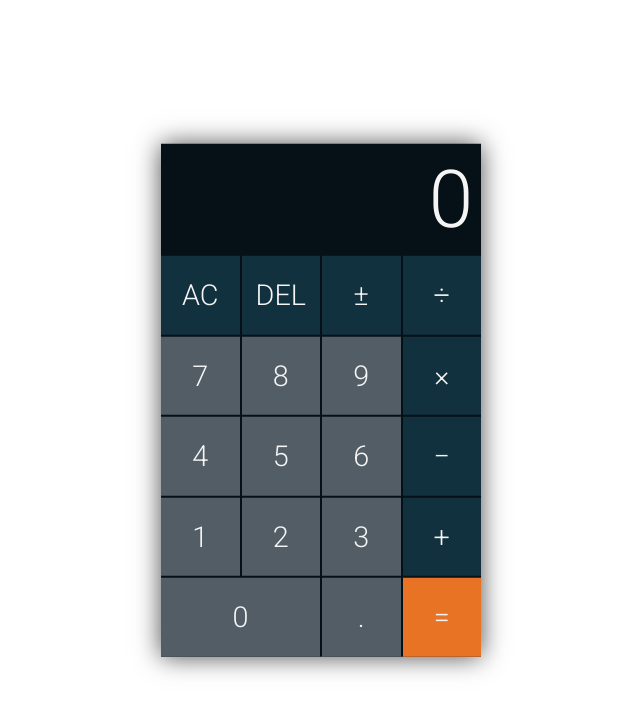
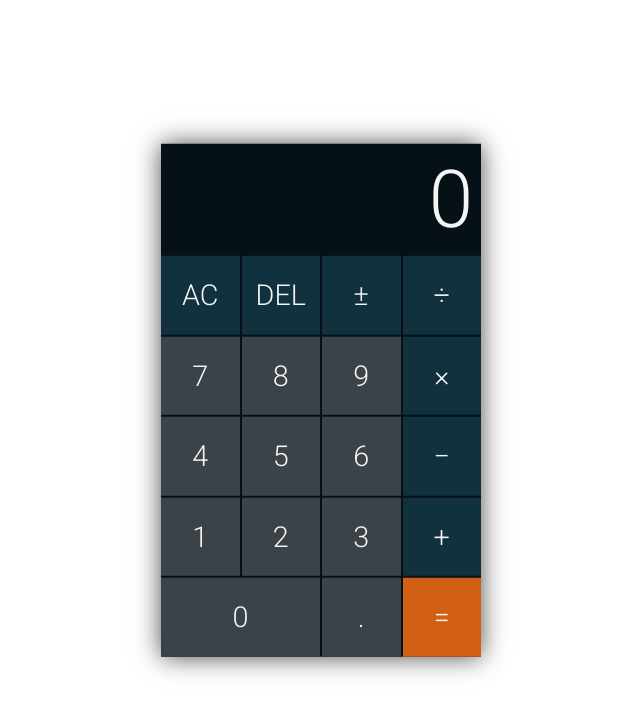
Before and after one commit to abhi747/react-calculator, a React (Create React App) app: page / in a window 1280 px wide. Shown: the top 714 px of the page, without its empty margins (319-959 px from the left). Built offline with nearby package versions, Linux system fonts and the light colour scheme.

Commit message:
Update buttons colors

```diff
--- a/src/Button/Button.scss
+++ b/src/Button/Button.scss
@@ -2,7 +2,7 @@
     display: flex;
     justify-content: center;
     align-items: center;
-    background-color: #525D65;
+    background-color: #3b4349;
     cursor: pointer;
     user-select: none;
 }
@@ -17,5 +17,5 @@
 }
 
 .equal {
-    background-color: #e97324;
+    background-color: #d16015;
 }
```
